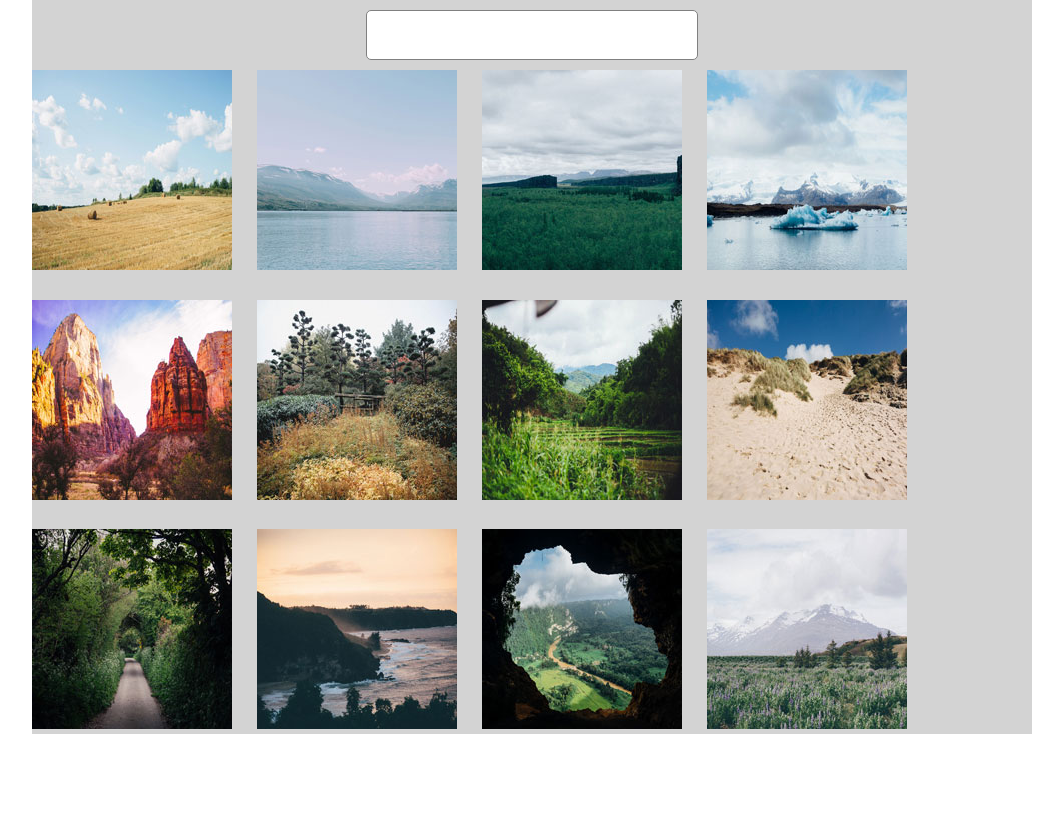
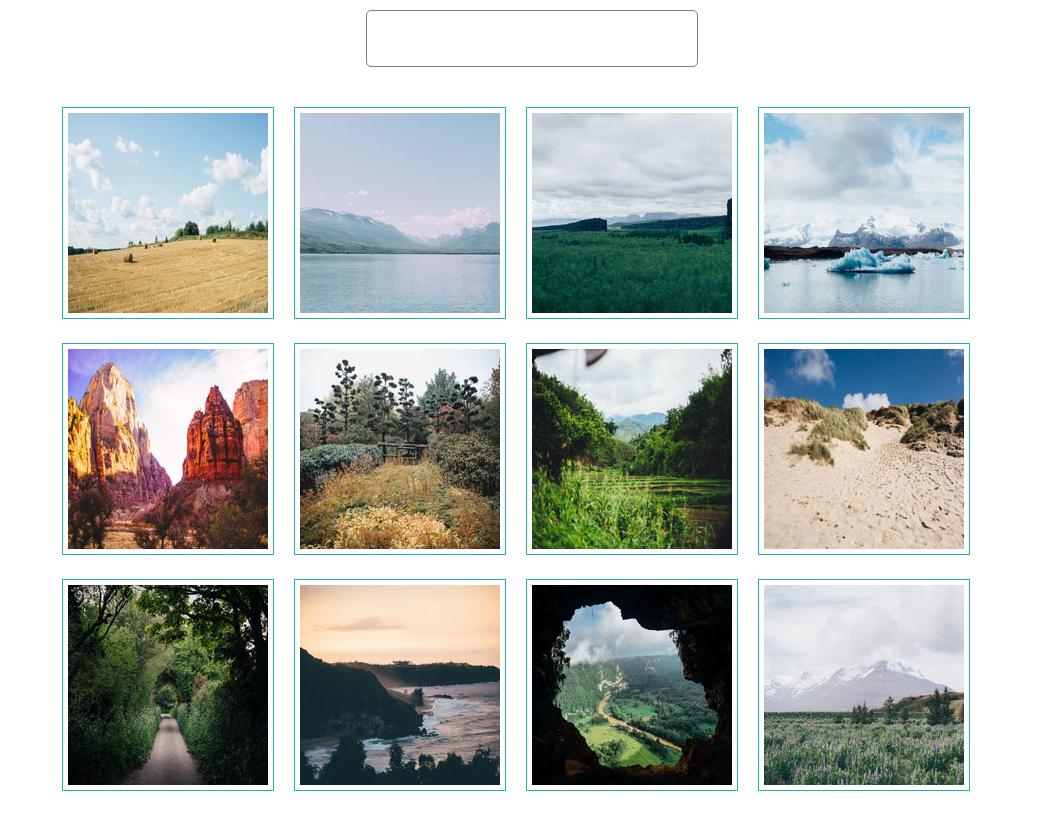
Before and after one commit to mahassan/FEWD-04-Interactive-Photo-Gallery, a plain HTML site: page index.html in a window 1280 px wide. Shown: the whole page, without its empty margins (108-1171 px from the left). Before the commit the page ends 800 px from the top, so only its background shows below. Drawn offline with nearby package versions, Linux system fonts and the light colour scheme.

Commit message:
Ready to be shipped

```diff
--- a/css/styles.css
+++ b/css/styles.css
@@ -2,7 +2,6 @@
     justify-content: center;
     width:1000px;
     margin:0 auto;
-    background:lightgrey;
 }
 input{
     padding:15px;
@@ -11,6 +10,10 @@ input{
     border-radius: 5px;
     width:300px;
     margin:10px 0;
+    font-size: 16pt;
+}
+input:focus{
+    box-shadow: 0px 5px 3px lightseagreen;
 }
 .header{
     width: 1000px;
@@ -18,8 +21,18 @@ input{
 }
 .main{
     max-width: 1000px;
-    display: grid;
-    grid-template-columns: repeat(auto-fill , 200px);
-    grid-gap:25px;
+    margin:20px;
+    display: flex;
+    flex-basis: 1000px;
+    flex-wrap: wrap;
     text-align: center;
 }
+.item{
+    margin:10px;
+}
+/* Some unique styles*/
+img{
+    border:1px solid lightseagreen;
+    padding:5px;
+    box-sizing: border-box;
+}
--- a/index.html
+++ b/index.html
@@ -14,6 +14,7 @@
     <div id="wrapper">
         <div class="header">
             <input type="text" name="search" id="search">
+        </div>
         <div class="main">
           <a href="photos/01.jpg" data-lightbox="imag-1" data-title="I love hay bales. Took this snap on a drive through the countryside past some straw fields." >
               <div class="item"><img src="photos/thumbnails/01.jpg" alt="Hay Bales"></div>
@@ -27,7 +28,7 @@
           <a href="photos/04.jpg" data-lightbox="image-4" data-title="It was amazing to see an iceberg up close, it was so cold but didn’t snow today. ">
               <div class="item"><img src="photos/thumbnails/04.jpg" alt="Iceberg"></div>
           </a>
-          <a href="photos/05.jpg" data-lightbox="image-5" data-tile="The red cliffs were beautiful. It was really hot in the desert but we did a lot of walking through the canyons.">
+          <a href="photos/05.jpg" data-lightbox="image-5" data-title="The red cliffs were beautiful. It was really hot in the desert but we did a lot of walking through the canyons.">
               <div class="item"><img src="photos/thumbnails/05.jpg" alt="Desert"></div>
           </a>
           <a href="photos/06.jpg" data-lightbox="image-6" data-title="Fall is coming, I love when the leaves on the trees start to change color.">
--- a/js/scripts.js
+++ b/js/scripts.js
@@ -4,27 +4,25 @@ $(document).ready(function(){
     const images = $('.main a img');
     const captions = $(images).parent().parent();
 
-    // function picCollection(){
-    //     for(let i = 0; i <images.length;i++){
-    //         console.log(images[i].alt);
-    //     }
-    // }
-
     /*
     As project require us to filter real time
     we need to use event that trigger on every
-    keypress
+    keydown
     */
     searchBox.on('keydown', function(){
         //loop over images
             for(let i = 0; i <images.length;i++){
             //if searchbox value is equal/matching
-                if(images[i].alt.includes(searchBox.val()) || captions[i].dataset.title.includes(searchBox.val())){
+                if(images[i].alt.includes(searchBox.val().toLowerCase())
+                || images[i].alt.includes(searchBox.val().toUpperCase())
+                || captions[i].dataset.title.includes(searchBox.val().toLowerCase())
+                || captions[i].dataset.title.includes(searchBox.val().toUpperCase())){
+                    //then display that images
                     $(images[i]).show();
                 }else{
+                    //else hide
                     $(images[i]).hide();
                 }
             }
     })
-    console.log();
 })
```
